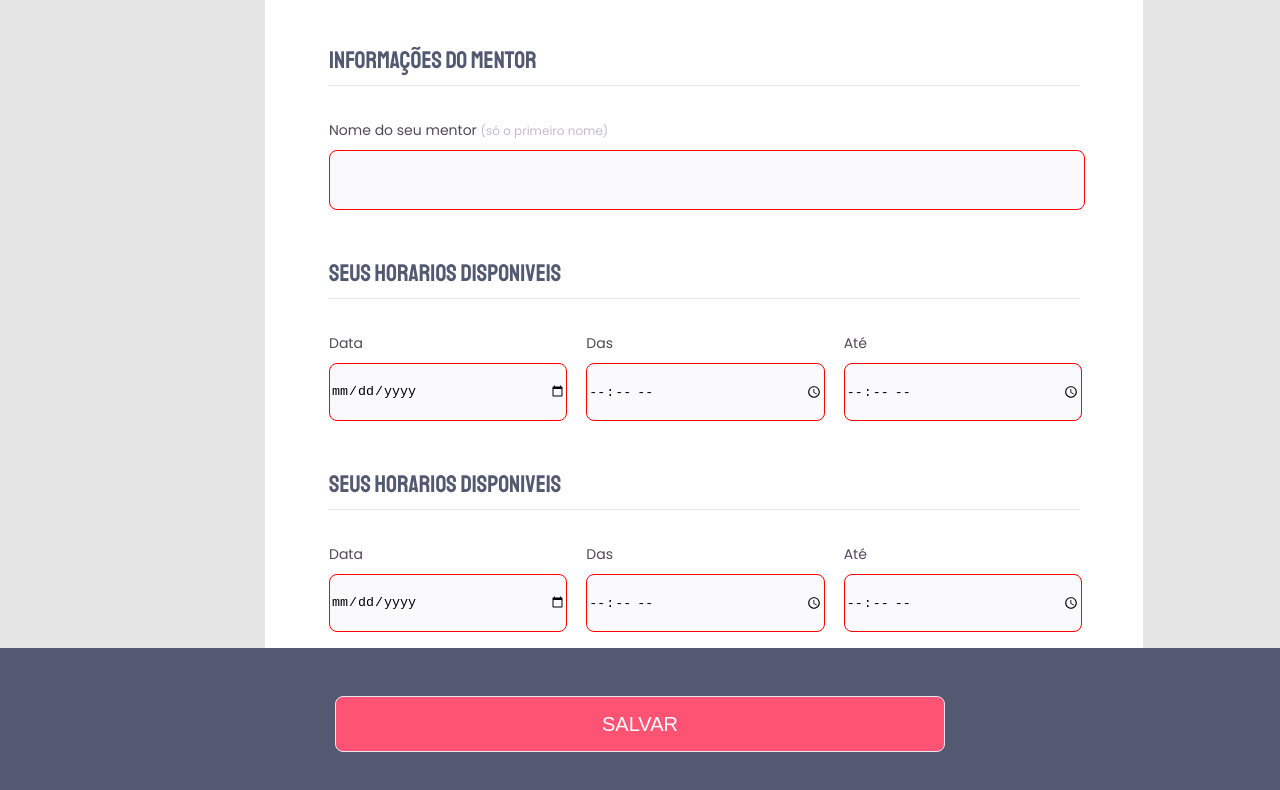
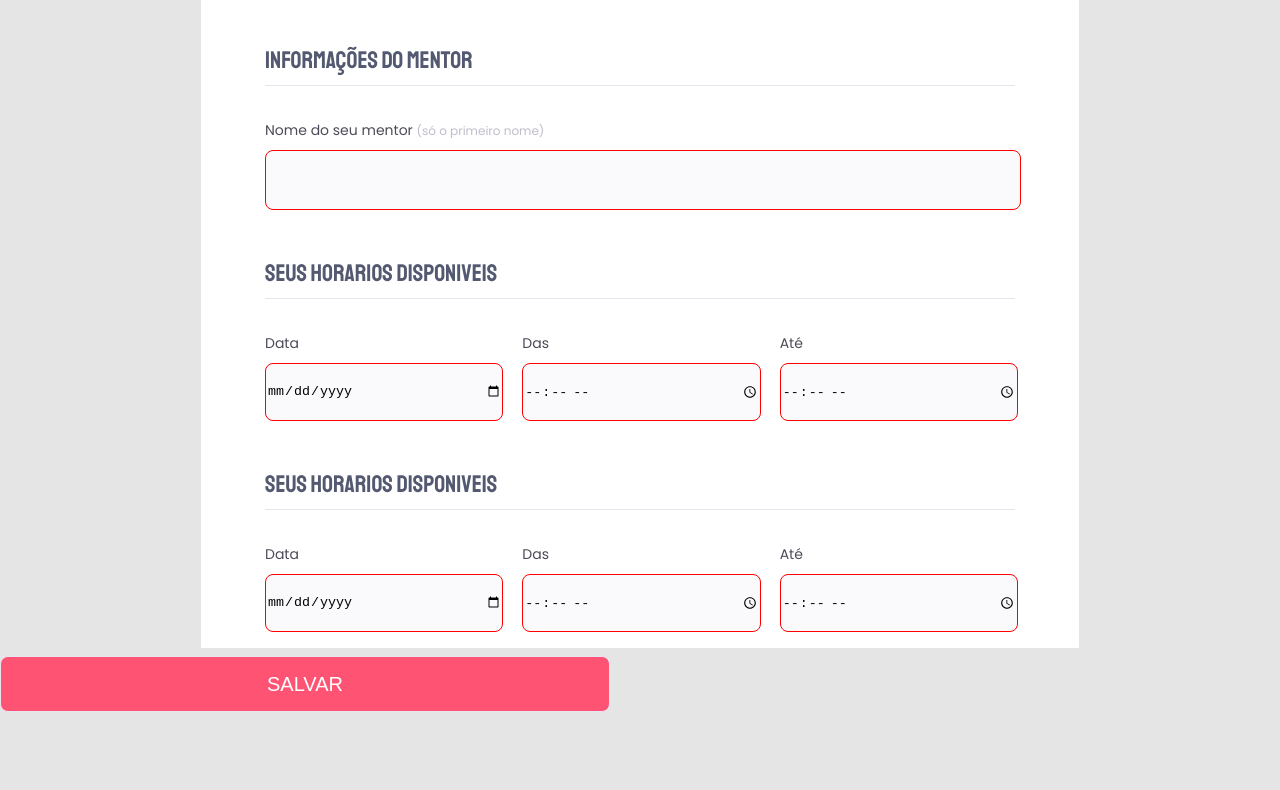
Before and after one commit to fabioruhe/forms, a plain HTML site: page index.html in a window 1280 px wide. Shown: the part 724-1514 px from the top of the page. After the commit the page ends 1452 px from the top, so only its background shows below. Drawn offline with Linux system fonts and the light colour scheme.

Commit message:
Add files via upload

```diff
--- a/style.css
+++ b/style.css
@@ -19,12 +19,13 @@ body::before {
 }
 .page {
   /*<- Ele */
-  width: 750px;
+  /* width: 750px; */
   margin: 0 auto;
 }
 header {
+  margin: 0 auto;
   margin-top: 140px;
-  width: 350px;
+  width: 750px;
 }
 header h1 {
   font-family: "Staatliches";
@@ -38,10 +39,11 @@ header p {
   color: #fff;
 }
 form {
-  width: 100%;
+  width: 750px;
   display: flex;
   flex-direction: column;
   background: #fff;
+  margin: 0 auto;
   margin-top: 58px;
   /* min-height: 300px; */
   padding: 0 64px;
@@ -93,7 +95,7 @@ input {
   border: 1px solid #e6e6f0;
   border-radius: 8px;
 }
-footer {
+.submit-form {
   width: 100%;
   height: 160px;
   display: flex;
```
